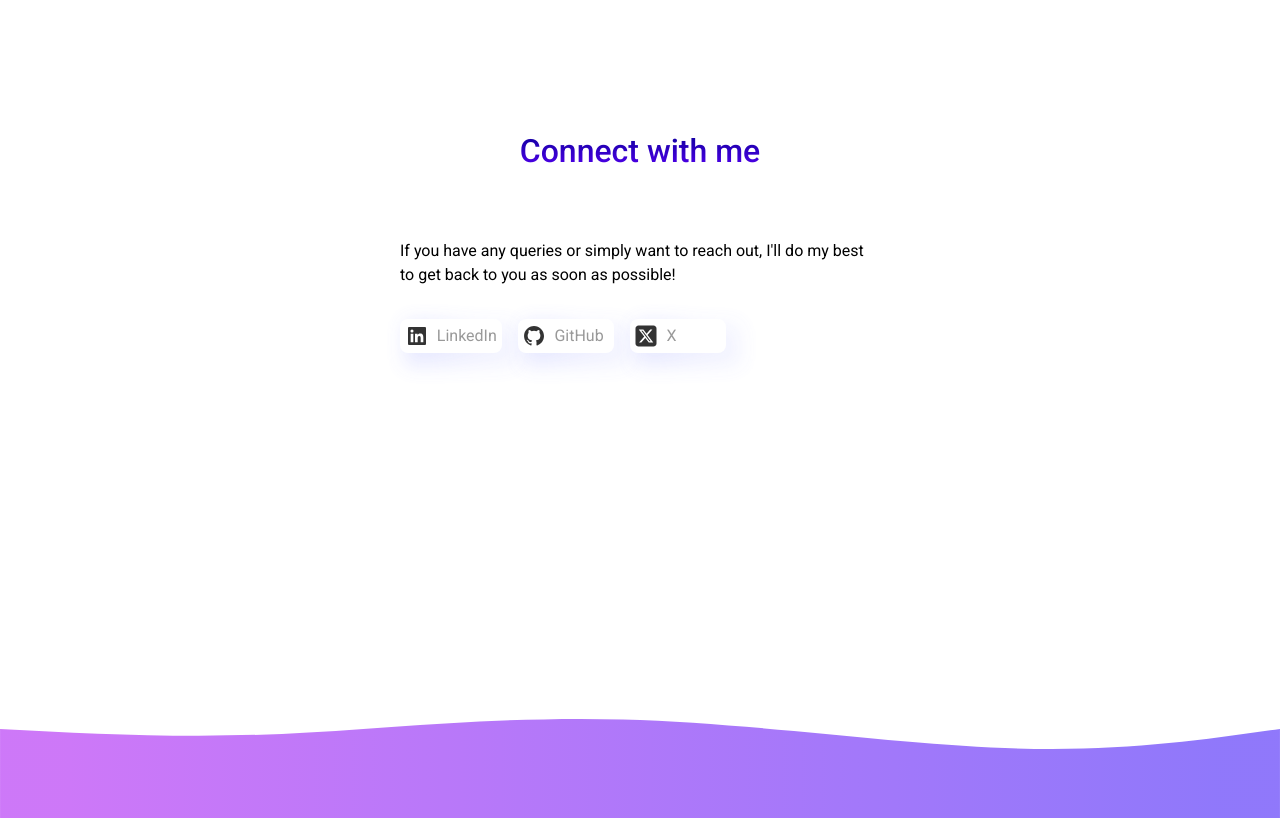
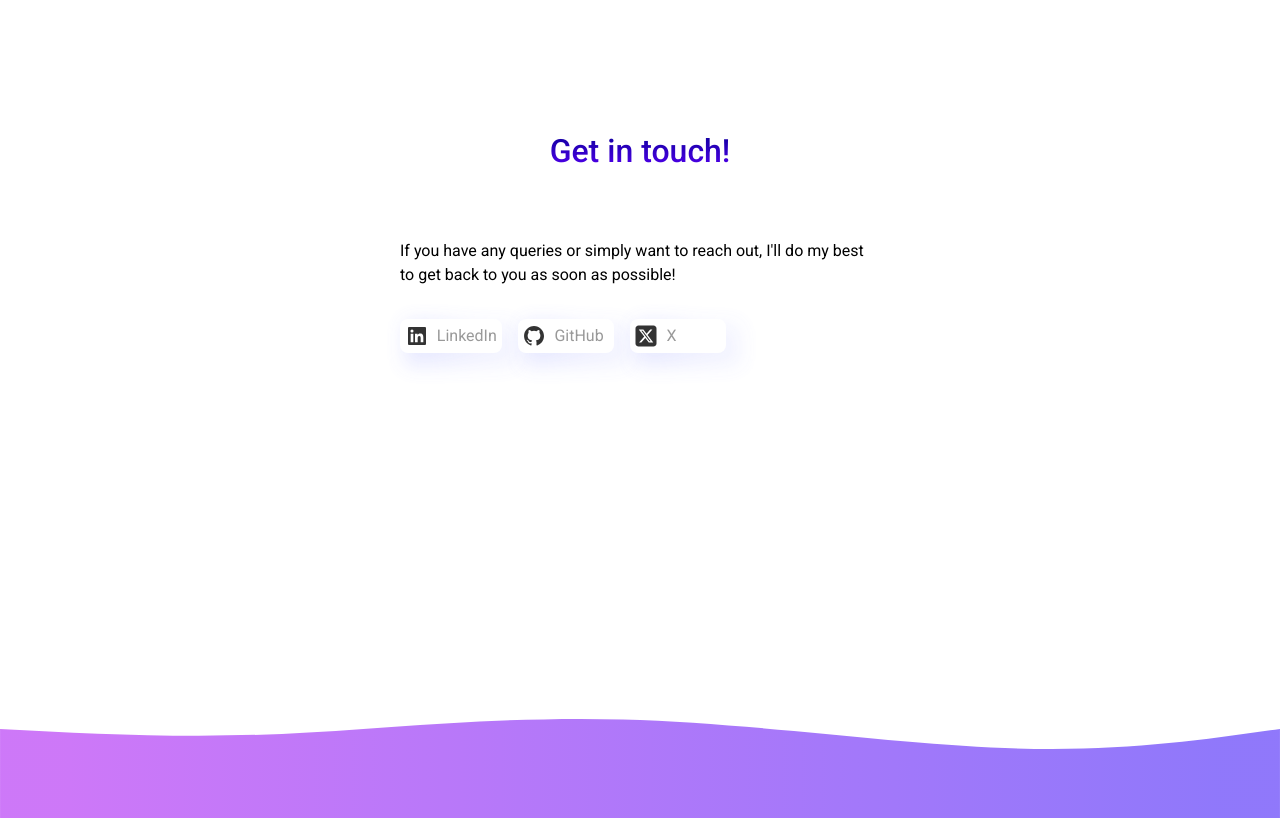
Before and after one commit to pravinmane1/Portfolio, an Angular app: page / in a window 1280 px wide. Shown: the part 3720-4538 px from the top of the page. Built offline with nearby package versions, Linux system fonts and the light colour scheme.

Commit message:
Updated animations

```diff
--- a/src/app/core/components/contact/contact.component.html
+++ b/src/app/core/components/contact/contact.component.html
@@ -1,5 +1,5 @@
 <section id="contact" class="contact-section">
-  <h1 class="section-title">Connect with me</h1>
+  <h1 class="section-title">Get in touch!</h1>
   <div class="contact-card">
     If you have any queries or simply want to reach out, I'll do my best to get
     back to you as soon as possible!
--- a/src/app/features/projects/projects.component.scss
+++ b/src/app/features/projects/projects.component.scss
@@ -8,8 +8,19 @@
   align-items: center;
   gap: 4rem;
   margin: 0 4rem;
-  animation: fade-in linear;
-  // animation-timeline: view();
+  animation: fade-in ease-in-out;
+  animation-timeline: view();
+  animation-range-start: -30%;
+  animation-range-end: contain;
+}
+
+@keyframes fade-in {
+  from {
+    opacity: 0.1;
+  }
+  to {
+    opacity: 1;
+  }
 }
 
 .projects {
--- a/src/app/features/work-experience/work-experience.component.scss
+++ b/src/app/features/work-experience/work-experience.component.scss
@@ -7,18 +7,18 @@
   align-items: center;
   gap: 4rem;
   margin: 0 4rem;
-  animation: fade-in linear;
-  // animation-timeline: view();
+  animation: fade-in ease-in-out;
+  animation-timeline: view();
+  animation-range-start: cover;
+  animation-range-end: contain;
 }
 
 @keyframes fade-in {
   from {
     opacity: 0.1;
-    scale: 0.5;
   }
   to {
     opacity: 1;
-    scale: 1;
   }
 }
 
```
